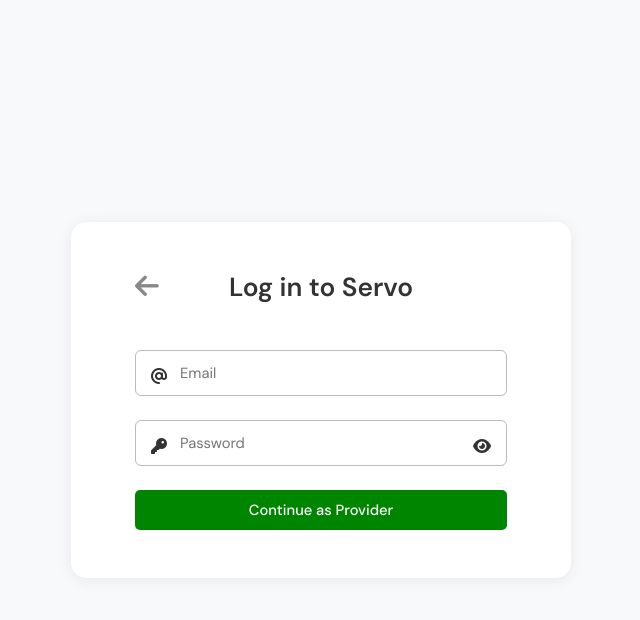
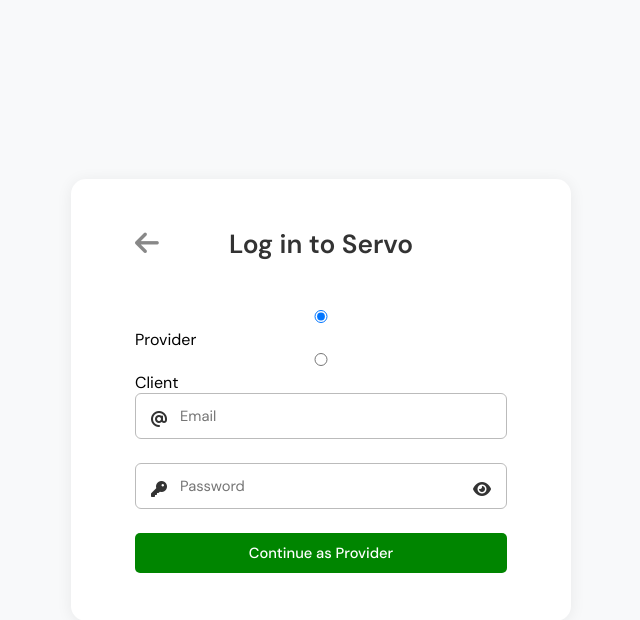
Before and after one commit to gihan-s/Servo, a PHP site: page /provider/login.php in a window 1280 px wide. Shown: the top 620 px of the page, without its empty margins (319-959 px from the left). Run offline with PHP 8.4, Linux system fonts and the light colour scheme; the visitor is signed in with stand-in values (Sample User, id 1).

Commit message:
feat: add user type toggle for provider and client in login form

```diff
--- a/provider/login.php
+++ b/provider/login.php
@@ -26,6 +26,17 @@ $error = isset($_GET['error']) ? $_GET['error'] : '';
             <h2>Log in to Servo</h2>
         </div>
         <form class="login-form" method="POST" action="provider-login.php">
+            <!-- add a toggle for provider and client -->
+            <div class="user-type-toggle">
+                <label>
+                    <input type="radio" name="user_type" value="provider" checked>
+                Provider
+                </label>
+                <label>
+                    <input type="radio" name="user_type" value="client">
+                    Client
+                </label>
+            </div>
             <div class="input-group">
                 <i class="fa-solid fa-at"></i>
                 <input type="email" id="email" name="email" placeholder="Email" aria-label="email" required>
```
